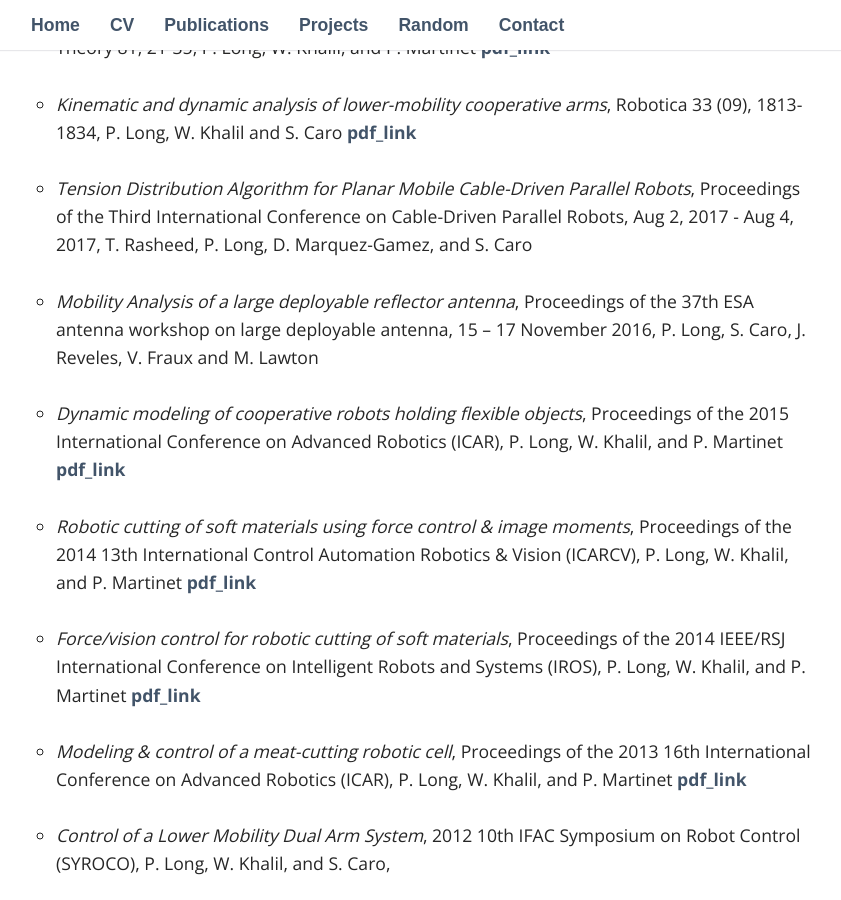
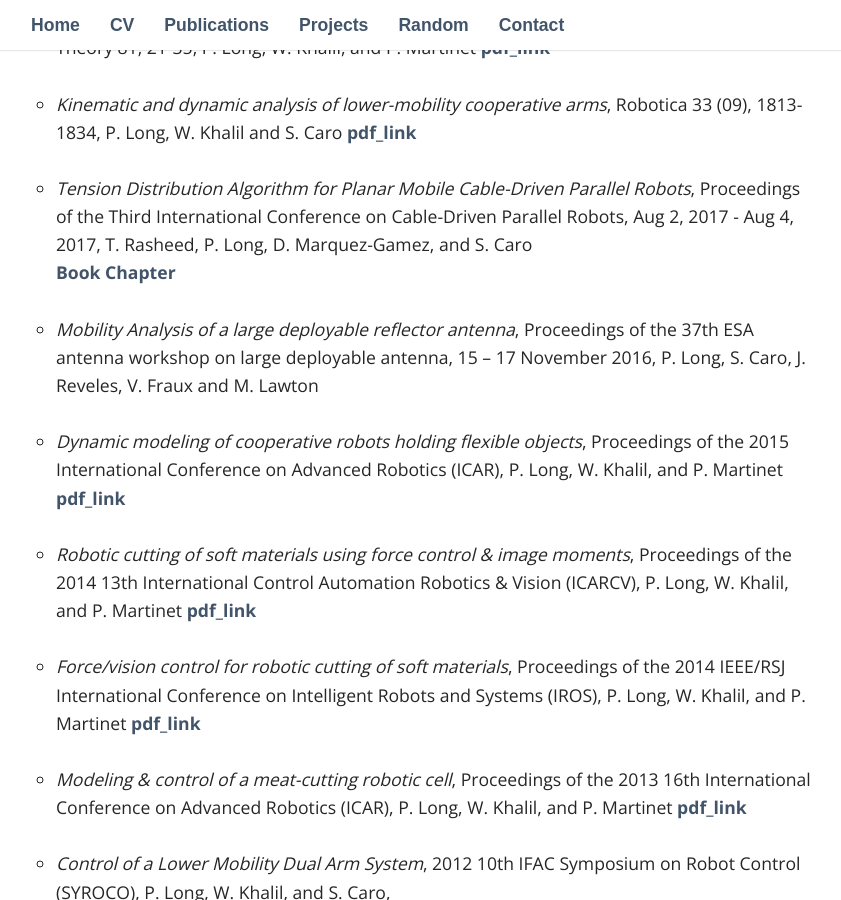
Before and after one commit to philip-long/philip-long.github.io, a Jekyll site: the page built from publications/index.html, in a window 1280 px wide and 900 px high, scrolled down 336 px. Shown: the whole window, without its empty margins (224-1065 px from the left). Built offline with Jekyll 4.4.1, drawn with Linux system fonts in a browser that asks for light colours; some web fonts are replaced.

Commit message:
cable con update

```diff
--- a/publications/index.html
+++ b/publications/index.html
@@ -21,6 +21,9 @@ title: Publications
 
      <li>
      <i>Tension Distribution Algorithm for Planar Mobile Cable-Driven Parallel Robots</i>, Proceedings of the Third International Conference on Cable-Driven Parallel Robots, Aug 2, 2017 - Aug 4, 2017, T. Rasheed, P. Long, D. Marquez-Gamez, and S. Caro<br>
+
+      <a href="http://www.springer.com/-/0/AV2svYrivMFoNfTGuHTX"> Book Chapter</a>
+
     </li>
    <br>
 
```
